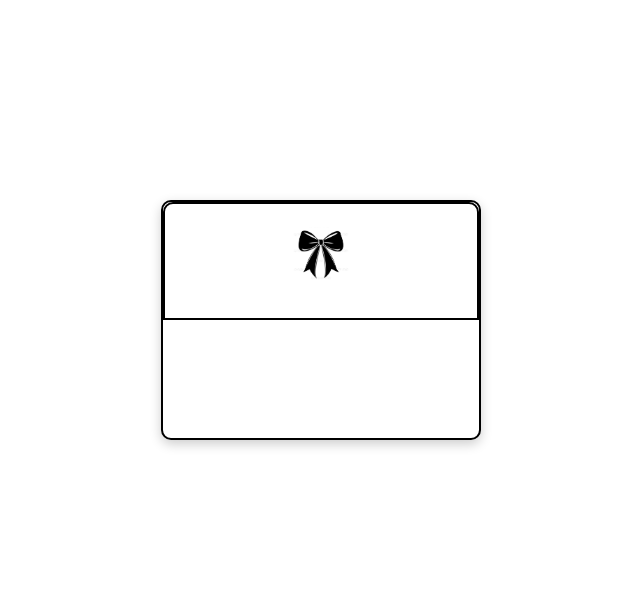
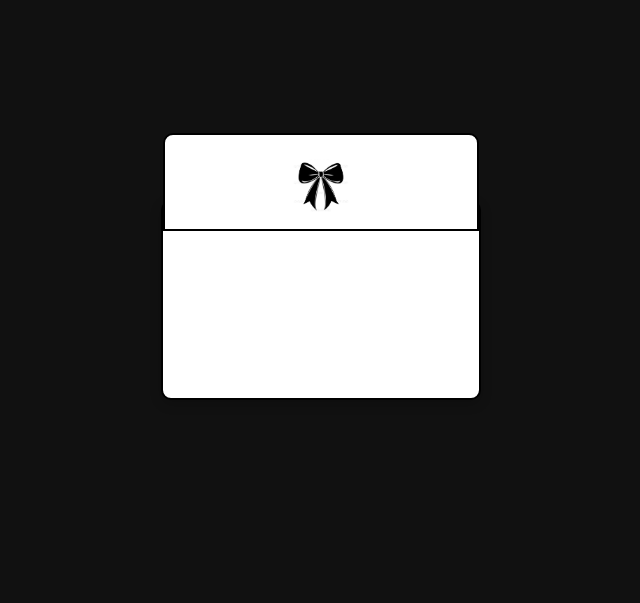
Before and after one commit to Tazkeen/birthday-invite, a plain HTML site: page index.html in a window 1280 px wide. Shown: the whole page, without its empty margins (319-959 px from the left). Drawn offline with Linux system fonts and the light colour scheme.

Commit message:
Update index.html

```diff
--- a/index.html
+++ b/index.html
@@ -8,7 +8,7 @@
   <style>
     * { box-sizing: border-box; margin: 0; padding: 0; }
     body {
-      background: white;
+      background: #111;
       font-family: 'Playfair Display', serif;
       height: 100vh;
       display: flex;
@@ -30,7 +30,7 @@
     /* Envelope body */
     .envelope {
       width: 100%;
-      height: 240px; /* keep envelope smaller */
+      height: 200px; /* keep envelope smaller */
       background: white;
       border: 2px solid black;
       border-radius: 10px;
@@ -43,7 +43,7 @@
     /* Envelope flap */
     .flap {
       position: absolute;
-      top: 0;
+      top: -35%;
       left: 0;
       width: 100%;
       height: 50%;
@@ -75,7 +75,7 @@
     /* Invitation image */
     .invite {
       position: absolute;
-      top: 25px;  /* ~30px below envelope (240 + 30) */
+      top: -45%;
       bottom: 0;
       left: 50%;
       transform: translateX(-50%) translateY(100%);
```
